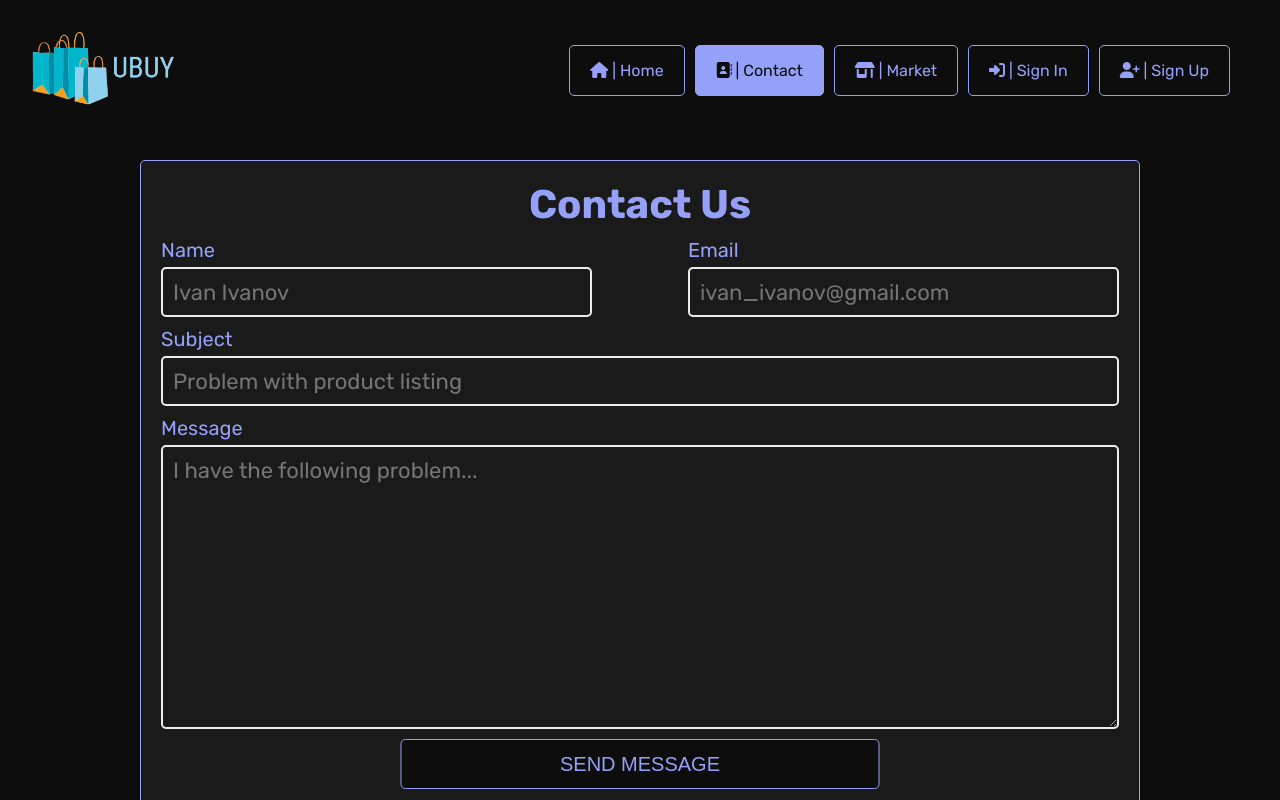
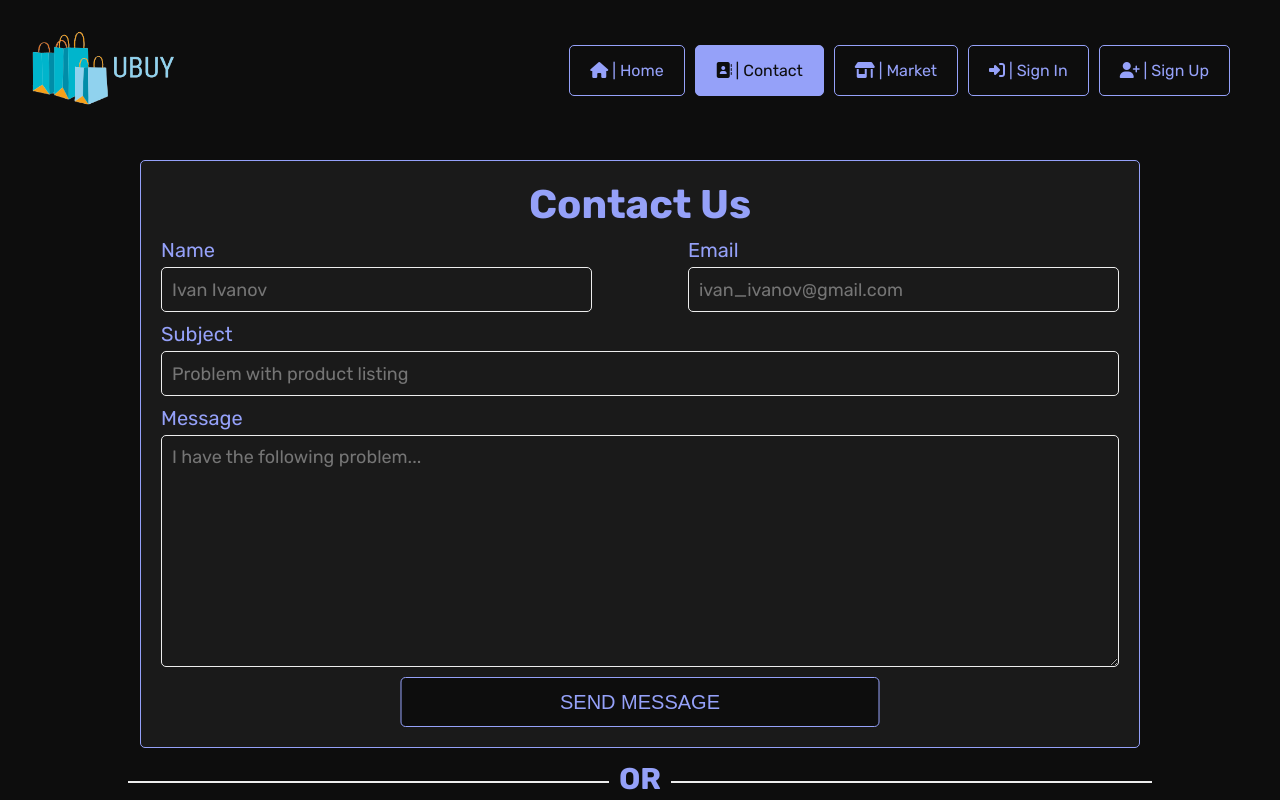
Before and after one commit to kristiyanpts/UBUY, a React (Vite) app in the folder ubuy/: page /contact in a window 1280 px wide. Built offline with nearby package versions, Linux system fonts and the light colour scheme.

Commit message:
small design changes

```diff
--- a/ubuy/src/components/landing/contact/Contact.css
+++ b/ubuy/src/components/landing/contact/Contact.css
@@ -46,9 +46,9 @@
 .contact-form .contact-field .input-area {
   background-color: transparent;
   border: none;
-  border: 2px solid var(--text-secondary);
+  border: 1px solid var(--text-secondary);
   outline: none;
-  font-size: 22px;
+  font-size: 18px;
   transition: 0.2s all ease;
   border-radius: 5px;
   padding-left: 10px;
@@ -57,12 +57,12 @@
   font-family: "Rubik", sans-serif;
 }
 
-input {
-  height: 50px;
+.contact-form .contact-field input {
+  height: 45px;
 }
 
 .contact-form .contact-field .input-area:focus {
-  border: 2px solid var(--text-primary);
+  border: 1px solid var(--text-primary);
 }
 
 .long {
```
